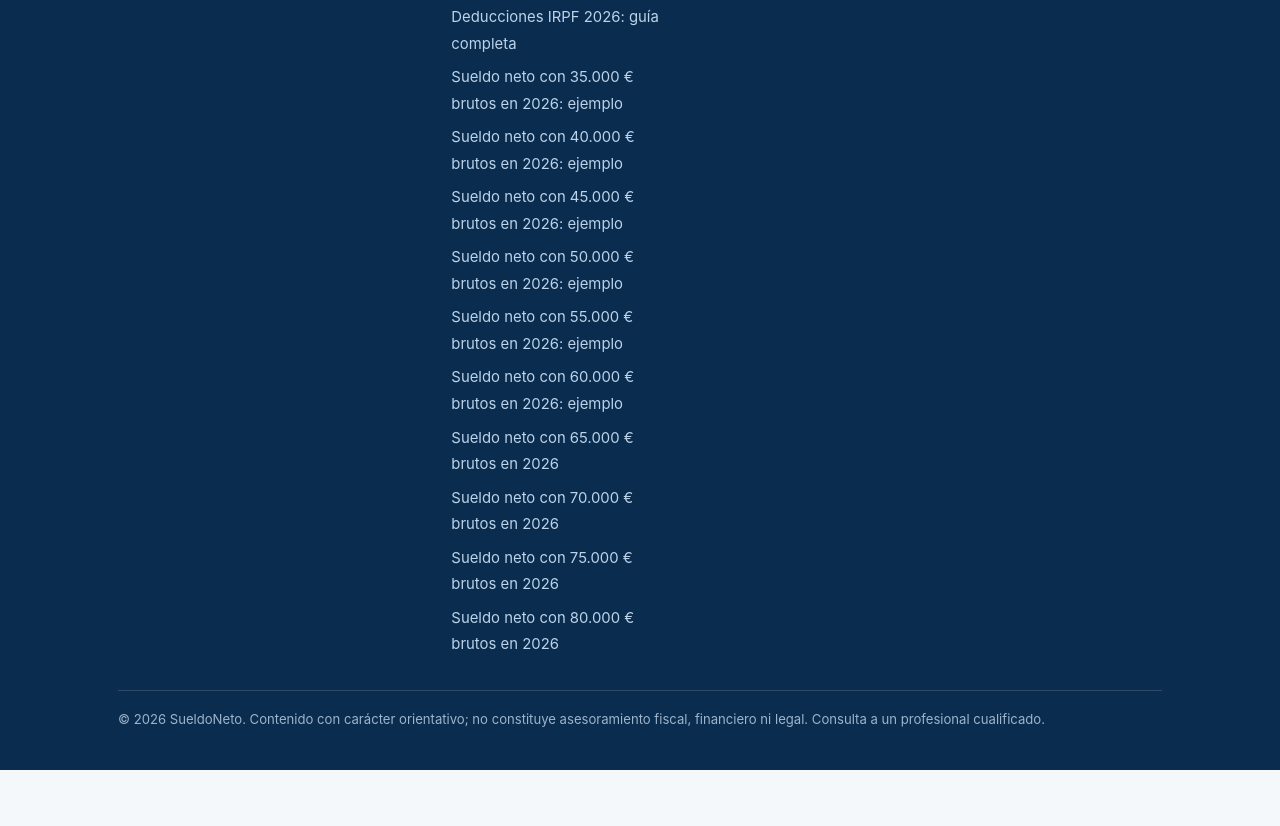
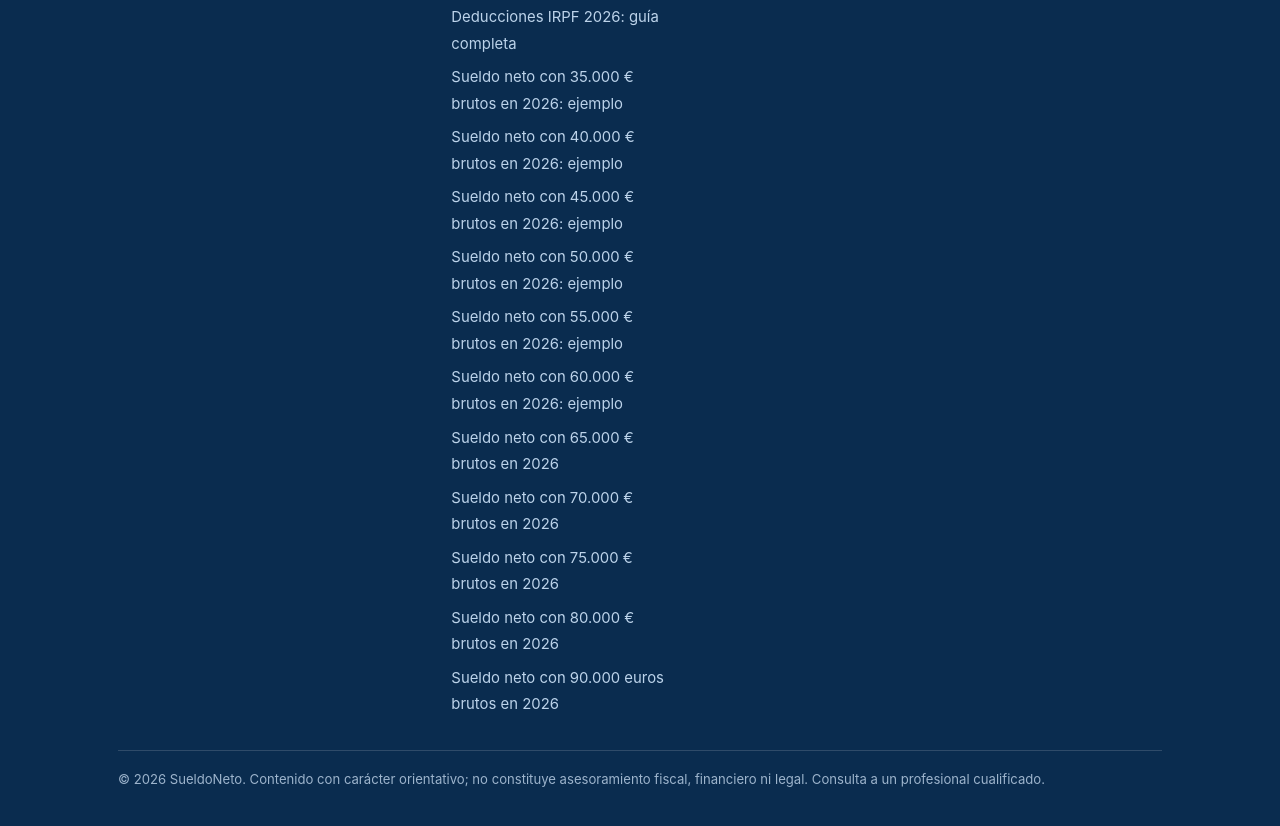
Before and after one commit to mirzacreative/calculadora-sueldo-neto, a plain HTML site: page index.html in a window 1280 px wide. Shown: the part 4175-5001 px from the top of the page. Before the commit the page ends 4945 px from the top, so only its background shows below. Drawn offline with Linux system fonts and the light colour scheme.

Commit message:
Add link to sueldo-neto-90000-euros.html on homepage

```diff
--- a/index.html
+++ b/index.html
@@ -254,6 +254,7 @@
         <li><a href="sueldo-neto-45000-euros.html">Sueldo neto con 45.000 € brutos en 2026: ejemplo</a></li>
         <li><a href="sueldo-neto-50000-euros.html">Sueldo neto con 50.000 € brutos en 2026: ejemplo</a></li>
         <li><a href="sueldo-neto-55000-euros.html">Sueldo neto con 55.000 € brutos en 2026: ejemplo</a></li><li><a href="sueldo-neto-60000-euros.html">Sueldo neto con 60.000 € brutos en 2026: ejemplo</a></li><li><a href="sueldo-neto-65000-euros.html">Sueldo neto con 65.000 € brutos en 2026</a></li><li><a href="sueldo-neto-70000-euros.html">Sueldo neto con 70.000 € brutos en 2026</a></li><li><a href="sueldo-neto-75000-euros.html">Sueldo neto con 75.000 € brutos en 2026</a></li><li><a href="sueldo-neto-80000-euros.html">Sueldo neto con 80.000 € brutos en 2026</a></li>
+        <li><a href=sueldo-neto-90000-euros.html>Sueldo neto con 90.000 euros brutos en 2026</a></li>
       </ul></div>
       <div><h3>Nosotros</h3><ul>
         <li><a href="sobre-nosotros.html">Sobre nosotros</a></li>
```
